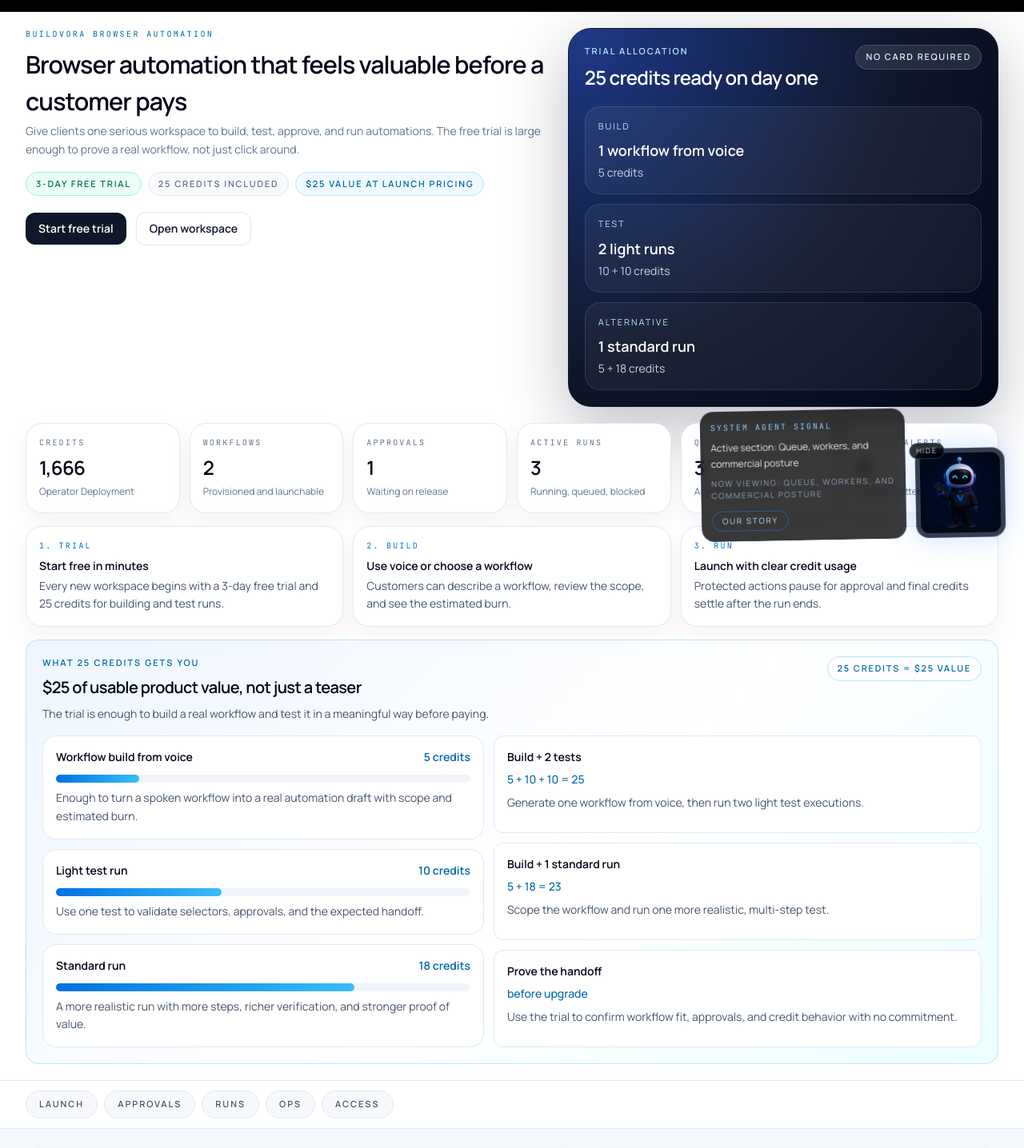
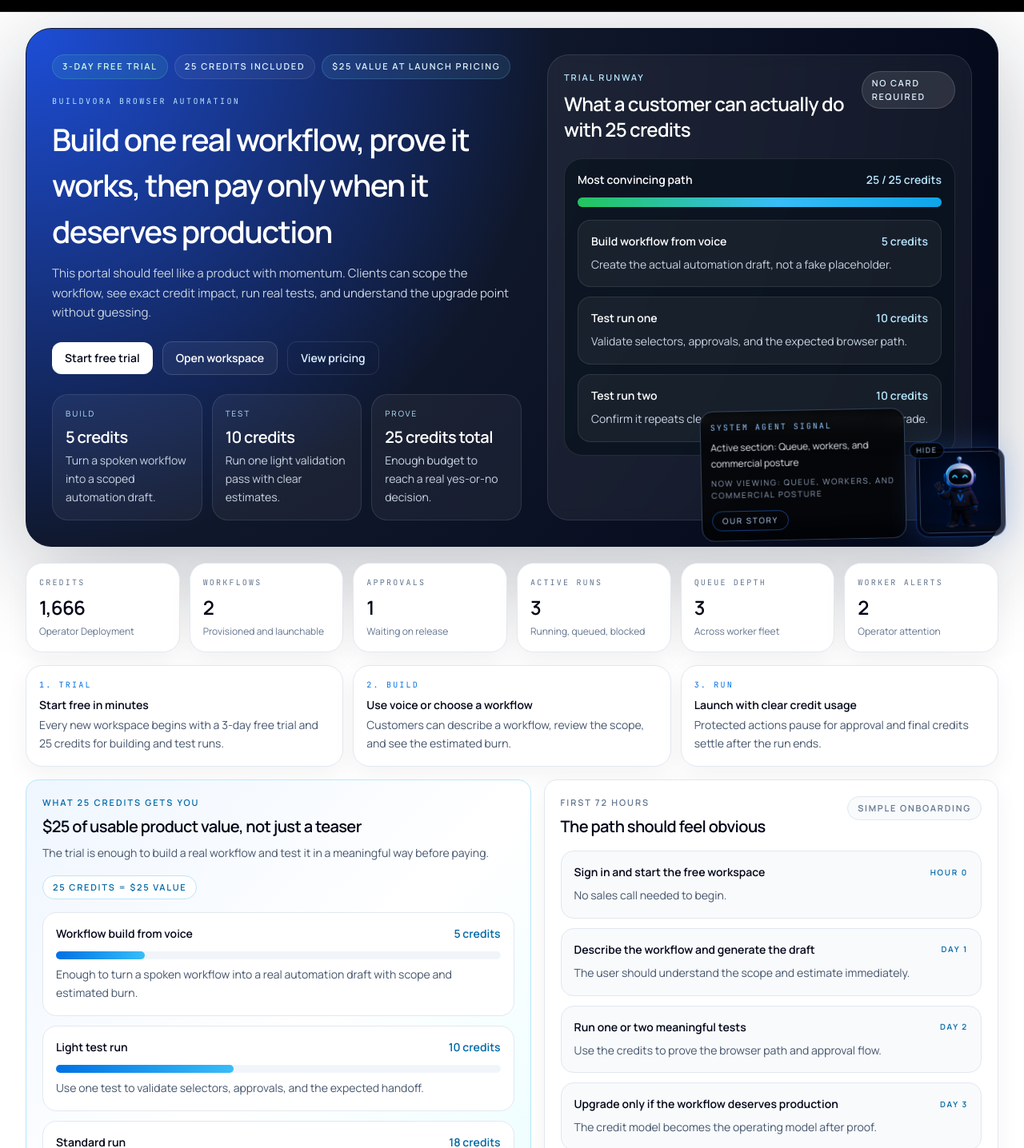
Before and after one commit to FelixCrego/buildvora-browser-automation, a Next.js app: page /portal in a window 1280 px wide. Shown: the part 94-1530 px from the top of the page at 80% size. Built offline with nearby package versions, Linux system fonts and the light colour scheme; no server answers; the database is empty.

Commit message:
Refine portal entry experience

```diff
--- a/src/app/portal/page.tsx
+++ b/src/app/portal/page.tsx
@@ -106,6 +106,24 @@
   );
 }
 
+function SignalCard({
+  label,
+  value,
+  note,
+}: {
+  label: string;
+  value: string;
+  note: string;
+}) {
+  return (
+    <div className="rounded-[1.25rem] border border-white/10 bg-white/5 px-4 py-4">
+      <p className="text-[10px] uppercase tracking-[0.2em] text-sky-200">{label}</p>
+      <p className="mt-2 text-xl font-semibold tracking-[-0.03em] text-white">{value}</p>
+      <p className="mt-1 text-sm leading-relaxed text-slate-300">{note}</p>
+    </div>
+  );
+}
+
 export default async function PortalPage() {
   const account = await getPrimaryWorkspaceAccount();
   const workflows = await getAccountWorkflows(account.slug);
@@ -121,73 +139,94 @@
     <main className="min-h-screen bg-[#f4f7fb] text-slate-950">
       <section className="border-b border-slate-200 bg-white">
         <div className="mx-auto max-w-[1320px] px-6 py-5 md:px-8">
-          <div className="grid gap-5 xl:grid-cols-[1.1fr_0.9fr]">
-            <div className="min-w-0">
-              <p className="tech text-[10px] uppercase tracking-[0.24em] text-sky-700">BuildVora Browser Automation</p>
-              <h1 className="mt-2 text-[1.45rem] font-semibold tracking-[-0.03em] text-slate-950 md:text-[1.9rem]">
-                Browser automation that feels valuable before a customer pays
-              </h1>
-              <p className="mt-1 max-w-3xl text-sm leading-relaxed text-slate-500">
-                Give clients one serious workspace to build, test, approve, and run automations. The free trial is large enough to prove a real workflow, not just click around.
-              </p>
-
-              <div className="mt-4 flex flex-wrap items-center gap-2">
-                <span className="rounded-full border border-emerald-200 bg-emerald-50 px-3 py-1.5 text-[11px] font-semibold uppercase tracking-[0.16em] text-emerald-700">
+          <div className="overflow-hidden rounded-[2rem] border border-[#0f172a] bg-[radial-gradient(circle_at_top_left,#1d4ed8_0%,#0f172a_48%,#020617_100%)] shadow-[0_28px_120px_rgba(15,23,42,0.28)]">
+            <div className="grid gap-8 px-6 py-6 md:px-8 md:py-8 xl:grid-cols-[1.05fr_0.95fr]">
+              <div className="min-w-0 text-white">
+                <div className="flex flex-wrap items-center gap-2">
+                  <span className="rounded-full border border-emerald-300/20 bg-emerald-300/10 px-3 py-1.5 text-[11px] font-semibold uppercase tracking-[0.16em] text-emerald-100">
                     3-day free trial
                   </span>
-                <span className="rounded-full border border-slate-200 bg-slate-50 px-3 py-1.5 text-[11px] font-semibold uppercase tracking-[0.16em] text-slate-500">
+                  <span className="rounded-full border border-white/10 bg-white/5 px-3 py-1.5 text-[11px] font-semibold uppercase tracking-[0.16em] text-sky-100">
                     25 credits included
                   </span>
-                <span className="rounded-full border border-sky-200 bg-sky-50 px-3 py-1.5 text-[11px] font-semibold uppercase tracking-[0.16em] text-sky-700">
+                  <span className="rounded-full border border-sky-300/20 bg-sky-300/10 px-3 py-1.5 text-[11px] font-semibold uppercase tracking-[0.16em] text-sky-100">
                     $25 value at launch pricing
                   </span>
                 </div>
 
-              <div className="mt-5 flex flex-wrap items-center gap-3">
+                <p className="tech mt-5 text-[10px] uppercase tracking-[0.24em] text-sky-200">BuildVora Browser Automation</p>
+                <h1 className="mt-3 max-w-3xl text-[1.75rem] font-semibold tracking-[-0.04em] text-white md:text-[2.4rem]">
+                  Build one real workflow, prove it works, then pay only when it deserves production
+                </h1>
+                <p className="mt-3 max-w-2xl text-sm leading-relaxed text-slate-300 md:text-[15px]">
+                  This portal should feel like a product with momentum. Clients can scope the workflow, see exact credit impact, run real tests, and understand the upgrade point without guessing.
+                </p>
+
+                <div className="mt-6 flex flex-wrap items-center gap-3">
                   <Link
                     href="/portal/client/login"
-                  className="inline-flex rounded-xl bg-[#0f172a] px-4 py-2.5 text-sm font-semibold text-white transition hover:bg-[#111c33]"
+                    className="inline-flex rounded-xl bg-white px-4 py-2.5 text-sm font-semibold text-slate-950 transition hover:bg-slate-100"
                   >
                     Start free trial
                   </Link>
                   <Link
                     href="/workspace/browser-automation"
-                  className="inline-flex rounded-xl border border-slate-200 bg-white px-4 py-2.5 text-sm font-semibold text-slate-900 transition hover:bg-slate-50"
+                    className="inline-flex rounded-xl border border-white/15 bg-white/5 px-4 py-2.5 text-sm font-semibold text-white transition hover:bg-white/10"
                   >
                     Open workspace
                   </Link>
+                  <Link
+                    href="/portal/billing"
+                    className="inline-flex rounded-xl border border-white/10 bg-transparent px-4 py-2.5 text-sm font-semibold text-sky-100 transition hover:bg-white/5"
+                  >
+                    View pricing
+                  </Link>
+                </div>
+
+                <div className="mt-6 grid gap-3 md:grid-cols-3">
+                  <SignalCard label="Build" value="5 credits" note="Turn a spoken workflow into a scoped automation draft." />
+                  <SignalCard label="Test" value="10 credits" note="Run one light validation pass with clear estimates." />
+                  <SignalCard label="Prove" value="25 credits total" note="Enough budget to reach a real yes-or-no decision." />
                 </div>
               </div>
 
-            <aside className="rounded-[1.8rem] border border-[#0f172a] bg-[radial-gradient(circle_at_top_left,#1e3a8a_0%,#0f172a_58%,#020617_100%)] p-5 text-white shadow-[0_24px_80px_rgba(15,23,42,0.28)]">
+              <aside className="rounded-[1.7rem] border border-white/10 bg-white/6 p-5 backdrop-blur">
                 <div className="flex items-start justify-between gap-4">
                   <div>
-                  <p className="text-[11px] font-semibold uppercase tracking-[0.18em] text-sky-200">Trial allocation</p>
-                  <h2 className="mt-2 text-2xl font-semibold tracking-[-0.03em]">25 credits ready on day one</h2>
+                    <p className="text-[11px] font-semibold uppercase tracking-[0.18em] text-sky-200">Trial runway</p>
+                    <h2 className="mt-2 text-2xl font-semibold tracking-[-0.03em] text-white">What a customer can actually do with 25 credits</h2>
                   </div>
                   <span className="rounded-full border border-white/15 bg-white/10 px-3 py-1.5 text-[11px] font-semibold uppercase tracking-[0.16em] text-sky-100">
                     no card required
                   </span>
                 </div>
 
-              <div className="mt-5 grid gap-3 sm:grid-cols-3 xl:grid-cols-1">
-                <div className="rounded-[1.2rem] border border-white/10 bg-white/5 p-4">
-                  <p className="text-[11px] uppercase tracking-[0.18em] text-sky-200">Build</p>
-                  <p className="mt-2 text-lg font-semibold">1 workflow from voice</p>
-                  <p className="mt-1 text-sm text-slate-300">5 credits</p>
+                <div className="mt-5 rounded-[1.4rem] border border-white/10 bg-[#07101b]/65 p-4">
+                  <div className="flex items-center justify-between gap-3">
+                    <p className="text-sm font-semibold text-white">Most convincing path</p>
+                    <p className="text-sm font-semibold text-sky-200">25 / 25 credits</p>
                   </div>
-                <div className="rounded-[1.2rem] border border-white/10 bg-white/5 p-4">
-                  <p className="text-[11px] uppercase tracking-[0.18em] text-sky-200">Test</p>
-                  <p className="mt-2 text-lg font-semibold">2 light runs</p>
-                  <p className="mt-1 text-sm text-slate-300">10 + 10 credits</p>
+                  <div className="mt-3 h-3 rounded-full bg-white/10">
+                    <div className="h-3 w-full rounded-full bg-[linear-gradient(90deg,#22c55e_0%,#38bdf8_55%,#0ea5e9_100%)]" />
                   </div>
-                <div className="rounded-[1.2rem] border border-white/10 bg-white/5 p-4">
-                  <p className="text-[11px] uppercase tracking-[0.18em] text-sky-200">Alternative</p>
-                  <p className="mt-2 text-lg font-semibold">1 standard run</p>
-                  <p className="mt-1 text-sm text-slate-300">5 + 18 credits</p>
+                  <div className="mt-4 grid gap-3">
+                    {[
+                      ["Build workflow from voice", "5 credits", "Create the actual automation draft, not a fake placeholder."],
+                      ["Test run one", "10 credits", "Validate selectors, approvals, and the expected browser path."],
+                      ["Test run two", "10 credits", "Confirm it repeats cleanly before asking the customer to upgrade."],
+                    ].map(([title, credits, note]) => (
+                      <div key={title} className="rounded-[1rem] border border-white/10 bg-white/5 px-4 py-4">
+                        <div className="flex items-center justify-between gap-3">
+                          <p className="text-sm font-semibold text-white">{title}</p>
+                          <p className="text-sm font-semibold text-sky-200">{credits}</p>
+                        </div>
+                        <p className="mt-2 text-sm leading-relaxed text-slate-300">{note}</p>
+                      </div>
+                    ))}
                   </div>
                 </div>
               </aside>
+            </div>
           </div>
 
           <div className="mt-5 grid gap-3 md:grid-cols-3 xl:grid-cols-6">
@@ -205,7 +244,8 @@
             <StepCard step="3. Run" title="Launch with clear credit usage" note="Protected actions pause for approval and final credits settle after the run ends." />
           </div>
 
-          <div className="mt-4 rounded-2xl border border-sky-200 bg-[linear-gradient(135deg,#eff6ff_0%,#ffffff_55%,#ecfeff_100%)] p-5">
+          <div className="mt-4 grid gap-4 xl:grid-cols-[1fr_0.9fr]">
+            <div className="rounded-2xl border border-sky-200 bg-[linear-gradient(135deg,#eff6ff_0%,#ffffff_55%,#ecfeff_100%)] p-5">
               <div className="flex flex-wrap items-start justify-between gap-4">
                 <div className="max-w-2xl">
                   <p className="text-[11px] font-semibold uppercase tracking-[0.18em] text-sky-700">What 25 credits gets you</p>
@@ -219,8 +259,7 @@
                 </span>
               </div>
 
-            <div className="mt-4 grid gap-3 xl:grid-cols-[0.95fr_1.05fr]">
-              <div className="grid gap-3">
+              <div className="mt-4 grid gap-3">
                 <TrialValueRow
                   label="Workflow build from voice"
                   credits="5 credits"
@@ -240,15 +279,31 @@
                   note="A more realistic run with more steps, richer verification, and stronger proof of value."
                 />
               </div>
-              <div className="grid gap-3 md:grid-cols-3 xl:grid-cols-1">
+            </div>
+
+            <div className="rounded-2xl border border-slate-200 bg-white p-5 shadow-[0_10px_30px_rgba(15,23,42,0.05)]">
+              <div className="flex items-start justify-between gap-4">
+                <div>
+                  <p className="text-[11px] font-semibold uppercase tracking-[0.18em] text-slate-500">First 72 hours</p>
+                  <h2 className="mt-2 text-xl font-semibold tracking-[-0.03em] text-slate-950">The path should feel obvious</h2>
+                </div>
+                <span className="rounded-full border border-slate-200 bg-slate-50 px-3 py-1.5 text-[11px] font-semibold uppercase tracking-[0.16em] text-slate-500">
+                  simple onboarding
+                </span>
+              </div>
+
+              <div className="mt-4 grid gap-3">
                 {[
-                  ["Build + 2 tests", "5 + 10 + 10 = 25", "Generate one workflow from voice, then run two light test executions."],
-                  ["Build + 1 standard run", "5 + 18 = 23", "Scope the workflow and run one more realistic, multi-step test."],
-                  ["Prove the handoff", "before upgrade", "Use the trial to confirm workflow fit, approvals, and credit behavior with no commitment."],
-                ].map(([title, amount, note]) => (
-                  <div key={title} className="rounded-xl border border-slate-200 bg-white px-4 py-4">
+                  ["Hour 0", "Sign in and start the free workspace", "No sales call needed to begin."],
+                  ["Day 1", "Describe the workflow and generate the draft", "The user should understand the scope and estimate immediately."],
+                  ["Day 2", "Run one or two meaningful tests", "Use the credits to prove the browser path and approval flow."],
+                  ["Day 3", "Upgrade only if the workflow deserves production", "The credit model becomes the operating model after proof."],
+                ].map(([time, title, note]) => (
+                  <div key={title} className="rounded-[1rem] border border-slate-200 bg-[#f8fafc] px-4 py-4">
+                    <div className="flex items-center justify-between gap-3">
                       <p className="text-sm font-semibold text-slate-950">{title}</p>
-                    <p className="mt-2 text-sm font-medium text-sky-700">{amount}</p>
+                      <span className="text-[10px] font-semibold uppercase tracking-[0.18em] text-sky-700">{time}</span>
+                    </div>
                     <p className="mt-2 text-sm leading-relaxed text-slate-600">{note}</p>
                   </div>
                 ))}
```
Lines whose indentation alone changed are shown as unchanged.
